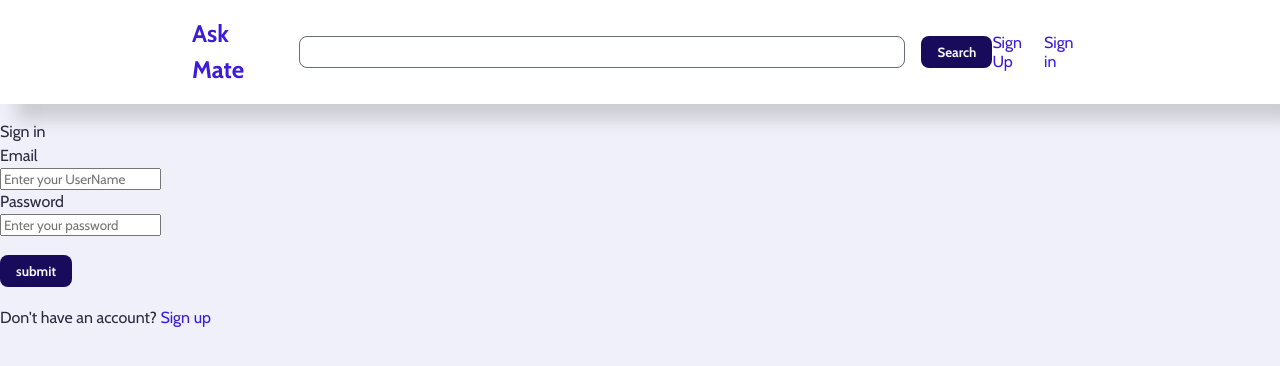
After one commit to CodecoolGlobal/ask-mate-3-python-tamasstephen, a Flask app: page /login in a window 1280 px wide. The commit adds this page. Shown: the top 366 px of the page. Run offline with Flask 2, Linux system fonts and the light colour scheme; some libraries are stand-ins or nearby versions.

Commit message:
Add login/logout, validate question.add/vote if user is logged in or not

```diff
--- a/server.py
+++ b/server.py
@@ -7,7 +7,7 @@ import os
 import comment
 import user_commits
 from bonus_questions import SAMPLE_QUESTIONS
-
+import login
 import register_new_user
 import util
 
@@ -43,38 +43,48 @@ def open_all_questions():
 # validate if user logged in or not
 @app.route("/question/<question_id>")
 def open_question_page(question_id):
-    answers = data_handler.get_answers_by_question_id(question_id)
-    question = util.get_data_by_id(question_id, "question")[0]
-    question_comments = comment.get_comments("question_id", question_id)
-    answer_comments = {answer["id"]: comment.get_comments("answer_id", answer["id"]) for answer in answers}
-    tags = tag.get_question_tags(question_id)
-    data_handler.count_views(question_id)
-    return render_template("question.html",
-                           question=question,
-                           answers=answers,
-                           question_comments=question_comments,
-                           answer_comments=answer_comments,
-                           tags=tags,
-                           this_question_id=question_id)
+    try:
+        if session['user_name']:
+            print(session['user_name'])
+            answers = data_handler.get_answers_by_question_id(question_id)
+            question = util.get_data_by_id(question_id, "question")[0]
+            question_comments = comment.get_comments("question_id", question_id)
+            answer_comments = {answer["id"]: comment.get_comments("answer_id", answer["id"]) for answer in answers}
+            tags = tag.get_question_tags(question_id)
+            data_handler.count_views(question_id)
+            return render_template("question.html",
+                                   question=question,
+                                   answers=answers,
+                                   question_comments=question_comments,
+                                   answer_comments=answer_comments,
+                                   tags=tags,
+                                   this_question_id=question_id)
+    except KeyError:
+        # else:
+        return redirect(url_for('open_all_questions'))
 
 
 # validate if user logged in or not
 # REFACTORING Needed
 @app.route("/add_question", methods=["GET", "POST"])
 def open_add_question():
-    if request.method == "GET":
-        return render_template("add_question.html")
-    file = request.files["image"]
-    # TODO: remove TEST DATA ------------------
-    session['user_id'] = 1
-    # ----------------------------
-    user_id = session['user_id']
-    if file.filename != "":
-        file.save(os.path.join(app.config["UPLOAD_FOLDER"][0], file.filename))
-        data_handler.add_question(request.form, user_id, image_name=file.filename)
-    else:
-        data_handler.add_question(request.form, user_id)
-    return redirect("/")
+    try:
+        if session['user_name']:
+            if request.method == "GET":
+                return render_template("add_question.html")
+            file = request.files["image"]
+            # TODO: remove TEST DATA ------------------
+            session['user_id'] = 1
+            # ----------------------------
+            user_id = session['user_id']
+            if file.filename != "":
+                file.save(os.path.join(app.config["UPLOAD_FOLDER"][0], file.filename))
+                data_handler.add_question(request.form, user_id, image_name=file.filename)
+            else:
+                data_handler.add_question(request.form, user_id)
+            return redirect("/")
+    except KeyError:
+        return redirect(url_for('open_all_questions'))
 
 
 # REFACTORING Needed
@@ -120,8 +130,12 @@ def delete_answer_from_question_page(answer_id):
 
 @app.route("/question/<question_id>/vote_up", methods=["POST"])
 def vote_question_up(question_id):
-    data_handler.handle_votes(int(question_id), "vote_up")
-    return redirect("/")
+    try:
+        if session['user_name']:
+            data_handler.handle_votes(int(question_id), "vote_up")
+            return redirect("/")
+    except KeyError:
+        return redirect(url_for('open_all_questions'))
 
 
 @app.route("/comments/<comment_id>/delete", methods=['POST'])
@@ -133,8 +147,12 @@ def delete_comment(comment_id):
 
 @app.route("/question/<question_id>/vote_down", methods=["POST"])
 def vote_question_down(question_id):
-    data_handler.handle_votes(int(question_id), "vote_down")
-    return redirect("/")
+    try:
+        if session['user_name']:
+            data_handler.handle_votes(int(question_id), "vote_down")
+            return redirect("/")
+    except KeyError:
+        return redirect(url_for('open_all_questions'))
 
 
 @app.route("/answer/<answer_id>/vote_up", methods=["POST"])
@@ -239,6 +257,28 @@ def registration():
         return redirect(url_for('open_all_questions'))
 
 
+@app.route('/login', methods=['GET', 'POST'])
+def sign_in():
+    if request.method == 'GET':
+        return render_template('login.html')
+    else:
+        session['user_name'] = request.form['username']
+        session['user_id'] = login.get_user_id_by_username(request.form['username'])[0]["user_id"]
+        user_login_password = request.form.get('password')
+        user_password_in_db = login.get_user_password_by_username(request.form['username'])[0]["password"]
+        if user_password_in_db:
+            password_check = login.verify_password(user_login_password, user_password_in_db)
+            if password_check:
+                return redirect(url_for('open_all_questions'))
+
+
+@app.route('/logout')
+def logout():
+    session.pop('user_name', None)
+    session.pop('user_id', None)
+    return redirect(url_for('open_all_questions'))
+
+
 @app.route("/bonus-questions")
 def main():
     return render_template('bonus_questions.html', questions=SAMPLE_QUESTIONS)
--- a/templates/layout.html
+++ b/templates/layout.html
@@ -13,11 +13,21 @@
 <nav>
     <div class="wrapper">
         <p class="logo"><a href="{{ url_for('open_questions') }}">Ask Mate</a></p>
+        {% set username = session.user_name %}
+        {% if username %}
+            <p>Logged in as {{ session.user_name }}</p>
+        {% endif %}
         <form class="search_bar" action="{{ url_for('search_data') }}" method="get">
             <input type="text" name="q">
             <input type="submit" value="Search">
         </form>
-        <a class="sign_up" href="{{ url_for('registration') }}">Sign Up</a>
+        {% set username = session.user_name %}
+        {% if username %}
+            <a href="{{ url_for('logout') }}" class="logout">Logout</a>
+        {% else %}
+            <a class="sign_up" href="{{ url_for('registration') }}">Sign Up</a>
+            <a href="{{ url_for('sign_in') }}" class="sign_in">Sign in</a>
+        {% endif %}
     </div>
 </nav>
 {% block content %}{% endblock %}
--- /dev/null
+++ b/templates/login.html
@@ -0,0 +1,24 @@
+{% extends 'layout.html' %}
+{% block content %}
+<div class="login_form">
+    <p class="heading">Sign in</p>
+    <form action="/login" method="post">
+        <div class="box">
+            <p>Email</p>
+            <div>
+                <input type="username" name="username" id="username" placeholder="Enter your UserName">
+            </div>
+            <div class="box">
+                <p>Password</p>
+                <div>
+                    <input type="Password" name="password" id="password" placeholder="Enter your password">
+                    <br><br>
+                </div>
+            </div>
+        </div>
+        <input type="submit" value="submit" class="login_button">
+        <br><br>
+        <p class="text">Don't have an account? <a href="{{ url_for('registration') }}">Sign up</a></p>
+    </form>
+</div>
+{% endblock %}
```
Also changed, not shown: login.py (added, +27 -0 lines).
